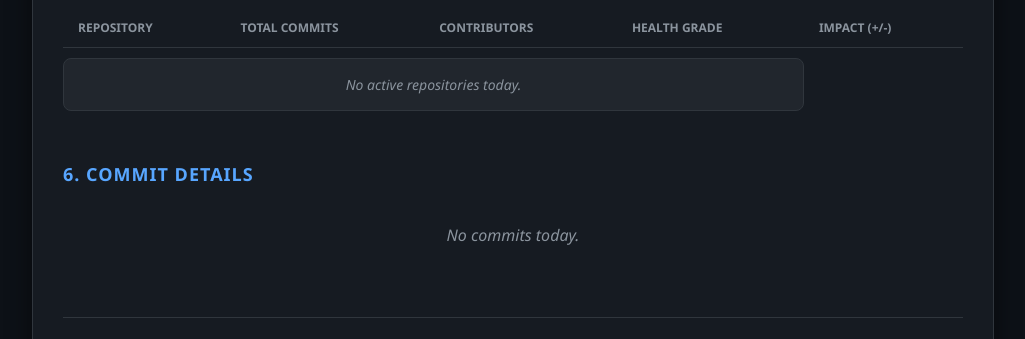
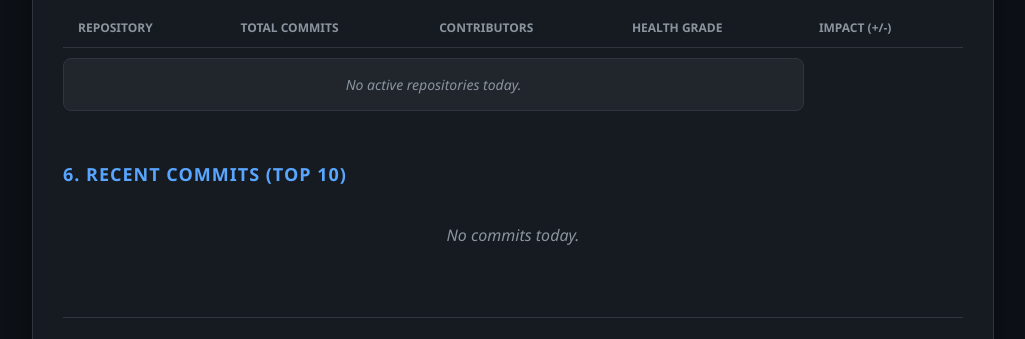
Before and after one commit to TDTL-Internal-Applications/github-activity-reporter, a Python web app: template templates/email_template.html in a window 1280 px wide. Shown: the part 1031-1370 px from the top of the page, without its empty margins (127-1152 px from the left). Run offline with Jinja, Linux system fonts and the light colour scheme; the template is opened without the code that fills it, so the values that code supplies are empty.

Commit message:
Add files via upload

```diff
--- a/templates/email_template.html
+++ b/templates/email_template.html
@@ -394,9 +394,9 @@
         </table>
 
         <!-- 6. COMMIT TIMELINE -->
-        <h2>6. Commit Details</h2>
+        <h2>6. Recent Commits (Top 10)</h2>
         <table class="timeline-table">
-            {% for commit in commits[:50] %}
+            {% for commit in commits[:10] %}
             <tr>
                 <td class="timeline-td-line"><div class="timeline-dot"></div></td>
                 <td class="timeline-td-content">
@@ -414,6 +414,14 @@
             {% if not commits %}
             <tr>
                 <td style="text-align: center; color: #8b949e; padding: 20px; font-style: italic;">No commits {{ 'this week' if report_type == 'Weekly' else 'today' }}.</td>
+            </tr>
+            {% endif %}
+            {% if commits|length > 10 %}
+            <tr>
+                <td class="timeline-td-line"></td>
+                <td class="timeline-td-content" style="text-align: center; padding-top: 15px;">
+                    <span style="color: #8b949e; font-size: 13px; font-style: italic;">+ {{ commits|length - 10 }} more commits. Check GitHub for full history.</span>
+                </td>
             </tr>
             {% endif %}
         </table>
```
